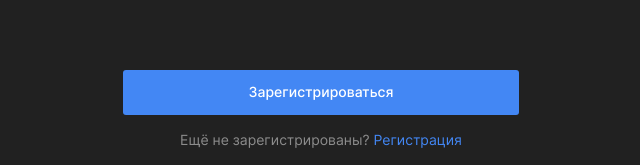
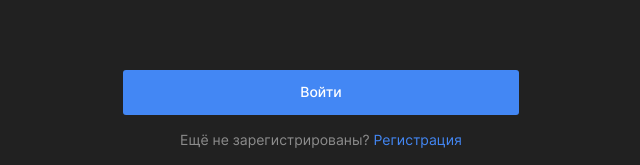
Before and after one commit to Vovkasquid/movies-explorer-frontend, a React (Create React App) app: page /signin in a window 1280 px wide. Shown: the part 504-669 px from the top of the page, without its empty margins (319-959 px from the left). Built offline with nearby package versions, Linux system fonts and the light colour scheme.

Commit message:
fix: исправить название кнопки сабмита в Login

```diff
--- a/src/components/Login/Login.jsx
+++ b/src/components/Login/Login.jsx
@@ -23,7 +23,7 @@ export default function login() {
           </ul>
           <div className="login__form-button-container">
             <button type="submit" className="login__form-submit">
-              Зарегистрироваться
+              Войти
             </button>
             <p className="login__form-helper-text">
               Ещё не зарегистрированы?{' '}
```
